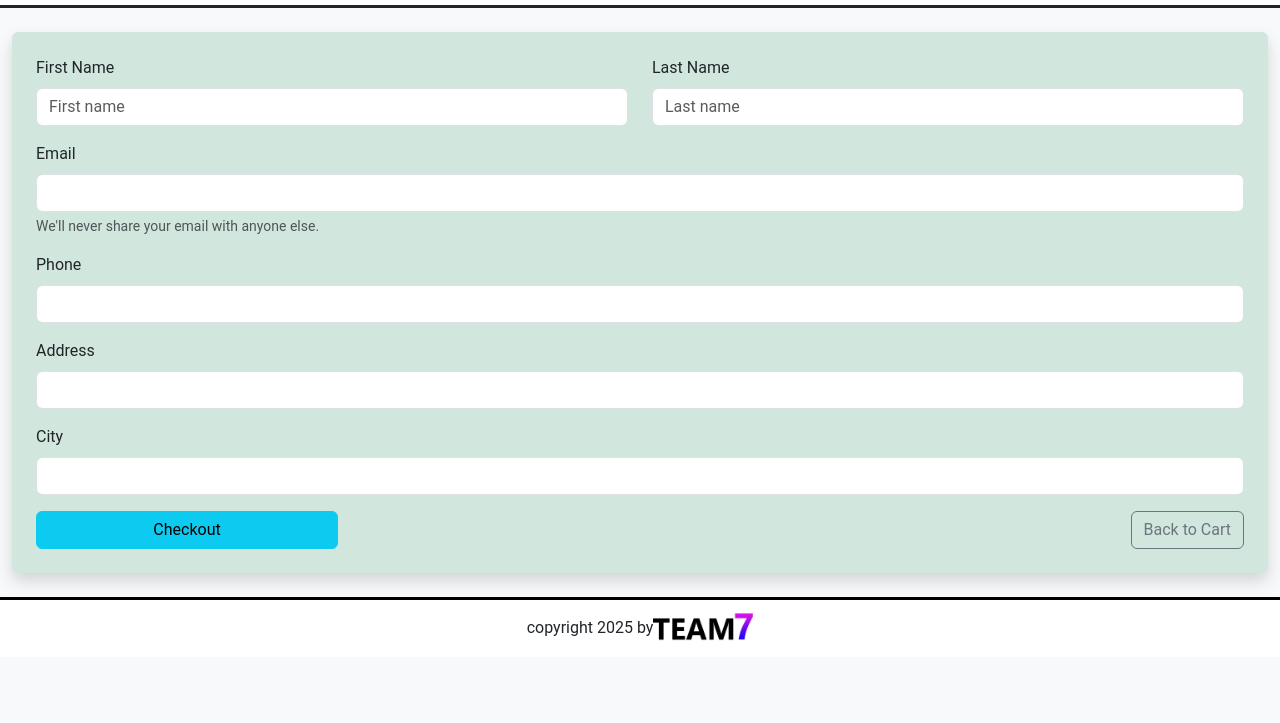
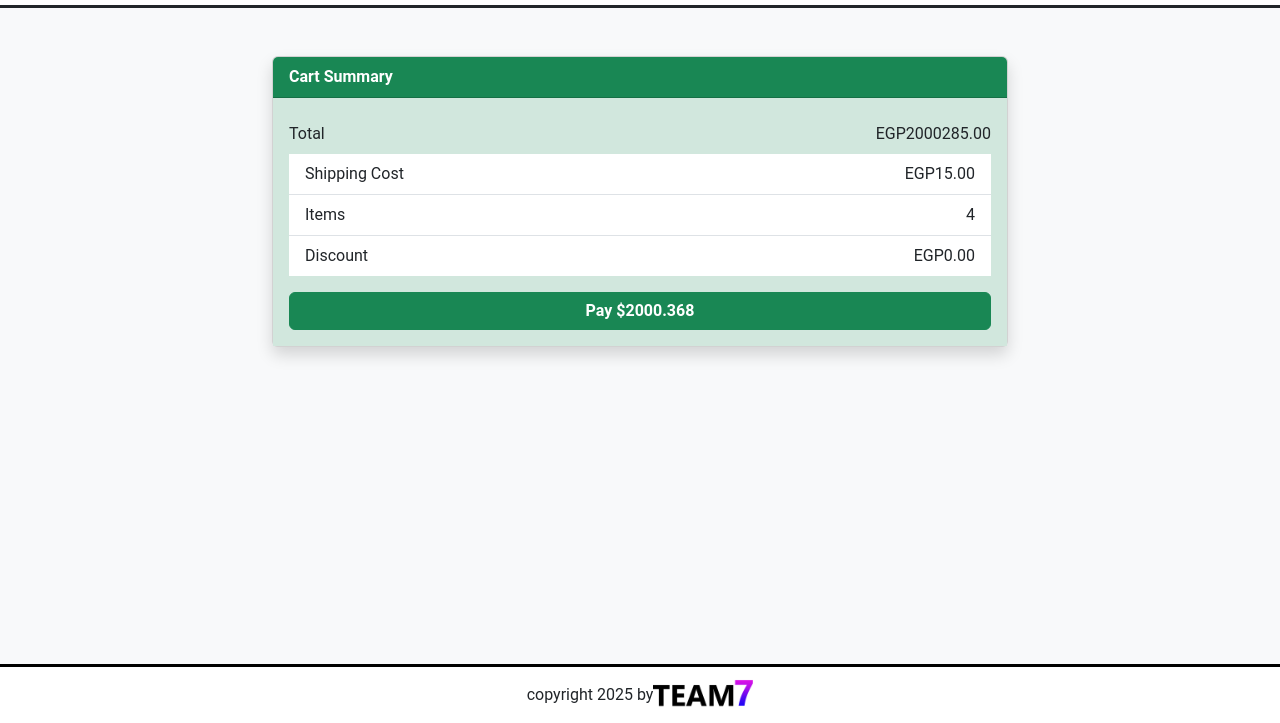
Before and after one commit to kareemelbalshe/cst-project, a plain HTML site: page client/checkout/index.html in a window 1280 px wide. Shown: the part 77-800 px from the top of the page. Drawn offline with nearby package versions, Linux system fonts and the light colour scheme.

Commit message:
EditCheckout&Cart

```diff
--- a/client/checkout/index.html
+++ b/client/checkout/index.html
@@ -1,23 +1,19 @@
 <!DOCTYPE html>
 <html lang="en">
+
 <head>
   <meta charset="UTF-8" />
   <meta name="viewport" content="width=device-width, initial-scale=1.0" />
   <title>Checkout</title>
-    <link
-      href="https://cdn.jsdelivr.net/npm/bootstrap@5.3.5/dist/css/bootstrap.min.css"
-      rel="stylesheet"
-      integrity="sha384-SgOJa3DmI69IUzQ2PVdRZhwQ+dy64/BUtbMJw1MZ8t5HZApcHrRKUc4W0kG879m7"
-      crossorigin="anonymous"
-    />
-    <link
-      rel="stylesheet"
-      href="https://cdn.jsdelivr.net/npm/bootstrap-icons@1.11.3/font/bootstrap-icons.min.css"
-    />
+  <link href="https://cdn.jsdelivr.net/npm/bootstrap@5.3.5/dist/css/bootstrap.min.css" rel="stylesheet"
+    integrity="sha384-SgOJa3DmI69IUzQ2PVdRZhwQ+dy64/BUtbMJw1MZ8t5HZApcHrRKUc4W0kG879m7" crossorigin="anonymous" />
+  <link rel="stylesheet" href="https://cdn.jsdelivr.net/npm/bootstrap-icons@1.11.3/font/bootstrap-icons.min.css" />
   <link rel="stylesheet" href="../style.css" />
   <link rel="icon" href="../../logoSite.icon" />
 </head>
-  <body>
+
+<body class="d-flex flex-column min-vh-100">
+  <!-- Header  -->
   <header class="container-fluid border-bottom border-3 border-dark bg-white sticky-top">
     <nav class="navbar navbar-expand-lg container">
       <div class="container-fluid">
@@ -25,15 +21,8 @@
           <img src="../../headerLogo.png" style="width: 100px" alt="Logo" />
         </a>
 
-          <button
-            class="navbar-toggler"
-            type="button"
-            data-bs-toggle="collapse"
-            data-bs-target="#navbarContent"
-            aria-controls="navbarContent"
-            aria-expanded="false"
-            aria-label="Toggle navigation"
-          >
+        <button class="navbar-toggler" type="button" data-bs-toggle="collapse" data-bs-target="#navbarContent"
+          aria-controls="navbarContent" aria-expanded="false" aria-label="Toggle navigation">
           <span class="navbar-toggler-icon"></span>
         </button>
 
@@ -43,86 +32,74 @@
               <a class="nav-link" href="../index.html">Home</a>
             </li>
             <li class="nav-item">
-                <a class="nav-link" href="../index.html#categories"
-                  >Categories</a
-                >
+              <a class="nav-link" href="../index.html#categories">Categories</a>
             </li>
             <li class="nav-item">
-                <a class="nav-link" href="../index.html#best-sales"
-                  >Best Sales</a
-                >
+              <a class="nav-link" href="../index.html#best-sales">Best Sales</a>
             </li>
             <li class="nav-item">
-                <a class="nav-link" href="../all-products/index.html"
-                  >All Products</a
-                >
+              <a class="nav-link" href="../all-products/index.html">All Products</a>
             </li>
           </ul>
         </div>
       </div>
       <div class="d-flex gap-2">
         <a class="btn btn-outline-dark" href="../login/index.html">Login</a>
-          <a class="btn btn-outline-dark" href="../register/index.html"
-            >Register</a
-          >
-          <a class="btn btn-outline-dark" href="../cart/index.html"
-            ><i class="bi bi-cart4"></i
-          ></a>
+        <a class="btn btn-outline-dark" href="../register/index.html">Register</a>
+        <a class="btn btn-outline-dark" href="../cart/index.html"><i class="bi bi-cart4"></i></a>
       </div>
     </nav>
   </header>
-    <div class="container-fluid">
-      <div class="p-4 rounded shadow bg-success-subtle my-4">
-        <form>
-          <div class="row mb-3">
-            <div class="col">
-            <label for="firstname" class="form-label">First Name</label>
-              <input type="text" class="form-control" placeholder="First name" aria-label="First name" id="firstname">
+
+
+  <!-- Checkout Form  -->
+  <!-- Checkout Form  -->
+  <div class="container my-5">
+    <div class="row justify-content-center">
+      <div class="col-lg-8 col-md-10 col-sm-12">
+        <div class="card shadow">
+          <div class="card-header bg-success text-white fw-bold">
+            Cart Summary
           </div>
-            <div class="col">
-            <label for="lastname" class="form-label">Last Name</label>
-              <input type="text" class="form-control" placeholder="Last name" aria-label="Last name" id="lastname">
+          <div class="card-body bg-success-subtle">
+            <div class="d-flex justify-content-between py-2">
+              <span>Total</span>
+              <span>EGP2000285.00</span>
+            </div>
+            <ul class="list-group list-group-flush mb-3">
+              <li class="list-group-item d-flex justify-content-between align-items-center">
+                <span>Shipping Cost</span>
+                <span>EGP15.00</span>
+              </li>
+              <li class="list-group-item d-flex justify-content-between align-items-center">
+                <span>Items</span>
+                <span>4</span>
+              </li>
+              <li class="list-group-item d-flex justify-content-between align-items-center">
+                <span>Discount</span>
+                <span>EGP0.00</span>
+              </li>
+            </ul>
+            <button class="btn btn-success text-white fw-semibold w-100">Pay $2000.368</button>
           </div>
         </div>
-          <div class="mb-3">
-            <label for="exampleInputEmail1" class="form-label">Email</label>
-            <input type="email" class="form-control" id="exampleInputEmail1" aria-describedby="emailHelp">
-            <div id="emailHelp" class="form-text">We'll never share your email with anyone else.</div>
-          </div>
-          <div class="mb-3">
-            <label for="Phone" class="form-label">Phone</label>
-            <input type="tel" class="form-control" id="Phone">
-          </div>
-          <div class="mb-3">
-            <label for="Address" class="form-label">Address</label>
-            <input type="text" class="form-control" id="Address">
-          </div>
-          <div class="mb-3">
-            <label for="City" class="form-label">City</label>
-            <input type="text" class="form-control" id="City">
-          </div>
-          <div class="d-flex justify-content-between">
-            <button type="submit" class="btn btn-info w-25">Checkout</button>
-            <a href="#" class="btn btn-outline-secondary">Back to Cart</a>
-          </div>
-        </form>
       </div>
     </div>
-    <footer
-      style="
+  </div>
+
+
+  <!-- Footer  -->
+  <footer style="
         background: var(--white-color);
         border-top: 3px solid var(--black-color);
-      "
-      class="container-fluid d-flex justify-content-center align-items-center"
-    >
+      " class="container-fluid d-flex justify-content-center align-items-center mt-auto">
     copyright 2025 by
     <img style="width: 100px" src="../../copyright.png" alt="" />
   </footer>
 
-    <script
-      src="https://cdn.jsdelivr.net/npm/bootstrap@5.3.5/dist/js/bootstrap.bundle.min.js"
+  <script src="https://cdn.jsdelivr.net/npm/bootstrap@5.3.5/dist/js/bootstrap.bundle.min.js"
     integrity="sha384-k6d4wzSIapyDyv1kpU366/PK5hCdSbCRGRCMv+eplOQJWyd1fbcAu9OCUj5zNLiq"
-      crossorigin="anonymous"
-    ></script>
+    crossorigin="anonymous"></script>
 </body>
+
 </html>
```
Also changed, not shown: client/cart/index.html (+14 -8 lines). Lines whose indentation alone changed are shown as unchanged.
